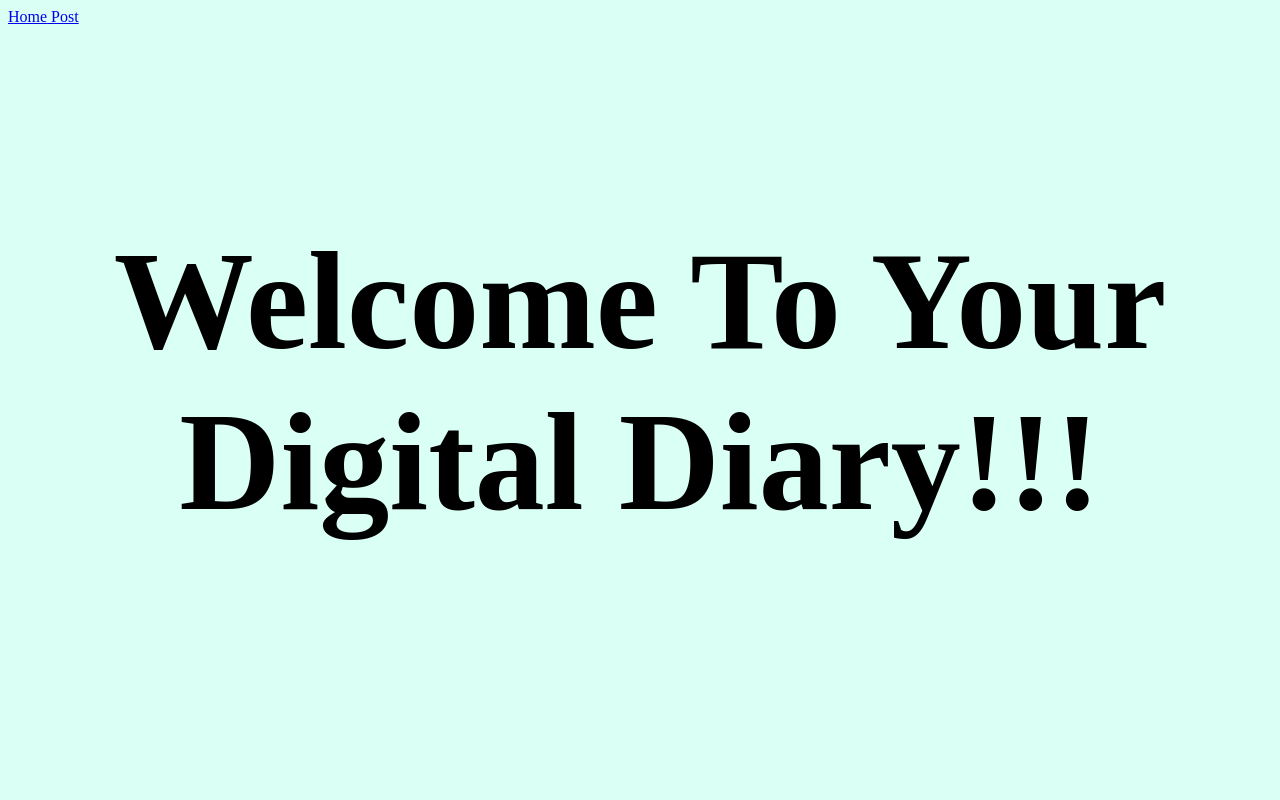
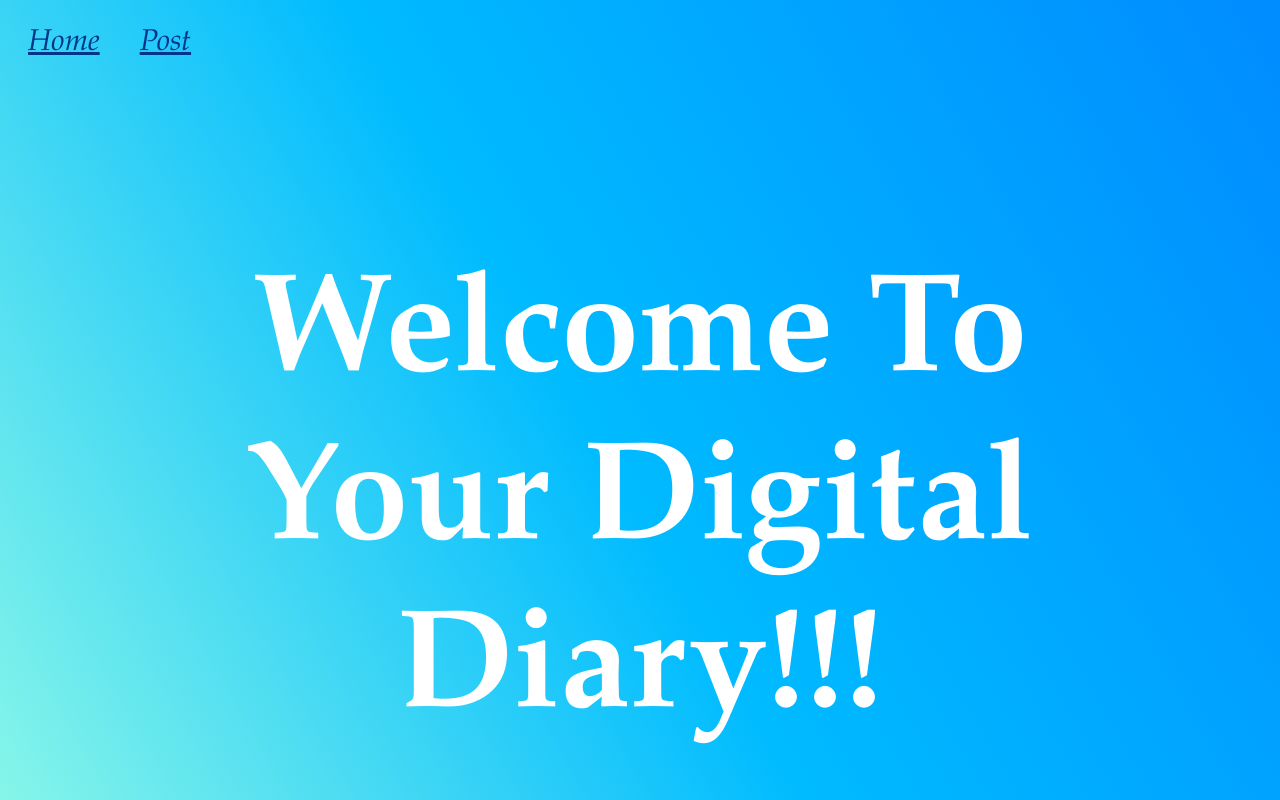
Before and after one commit to dwaynah123/flatiron-phase-2-react-project-front-end, a React (Vite) app: page / in a window 1280 px wide. Shown: the top 800 px of the page. Built offline with nearby package versions, Linux system fonts and the light colour scheme.

Commit message:
designed the home page

```diff
--- a/src/components/NavBar.jsx
+++ b/src/components/NavBar.jsx
@@ -1,12 +1,13 @@
 import React from "react";
 import { NavLink } from "react-router-dom";
+import '../index.css';
 
 function NavBar() {
     return (
-        <nav>
-            <NavLink to="/">Home</NavLink>
+        <nav id="navbar">
+            <NavLink id="navA" to="/">Home</NavLink>
 
-            <NavLink to="/posts"> Post </NavLink>
+            <NavLink id="navB" to="/posts">Post</NavLink>
         </nav>
     );
 }
--- a/src/index.css
+++ b/src/index.css
@@ -1,9 +1,29 @@
 body {
-    background-color: rgba(157, 255, 229, 0.374);
+    background-color: rgba(157, 255, 229, 0.483);
+    background-image: linear-gradient(60deg,rgb(157, 255, 229), rgb(0, 187, 255),rgb(0, 140, 255));
+    background-repeat: no-repeat;
+    margin-bottom: 80px;
 }
 
 #home {
     font-size: 70px;
     padding: 100px;
     text-align: center;
+    color: white;
+    font-family: "Garamond", serif;
 }
+
+#navbar {
+    font-size: 30px;
+    margin-top: 25px;
+    font-family: "Garamond", serif;
+    font-style: italic;
+}
+#navA {
+    padding: 20px;
+    color: rgb(1, 53, 138);
+}
+#navB {
+    padding: 20px;
+    color: rgb(1, 53, 138);
+}
```
